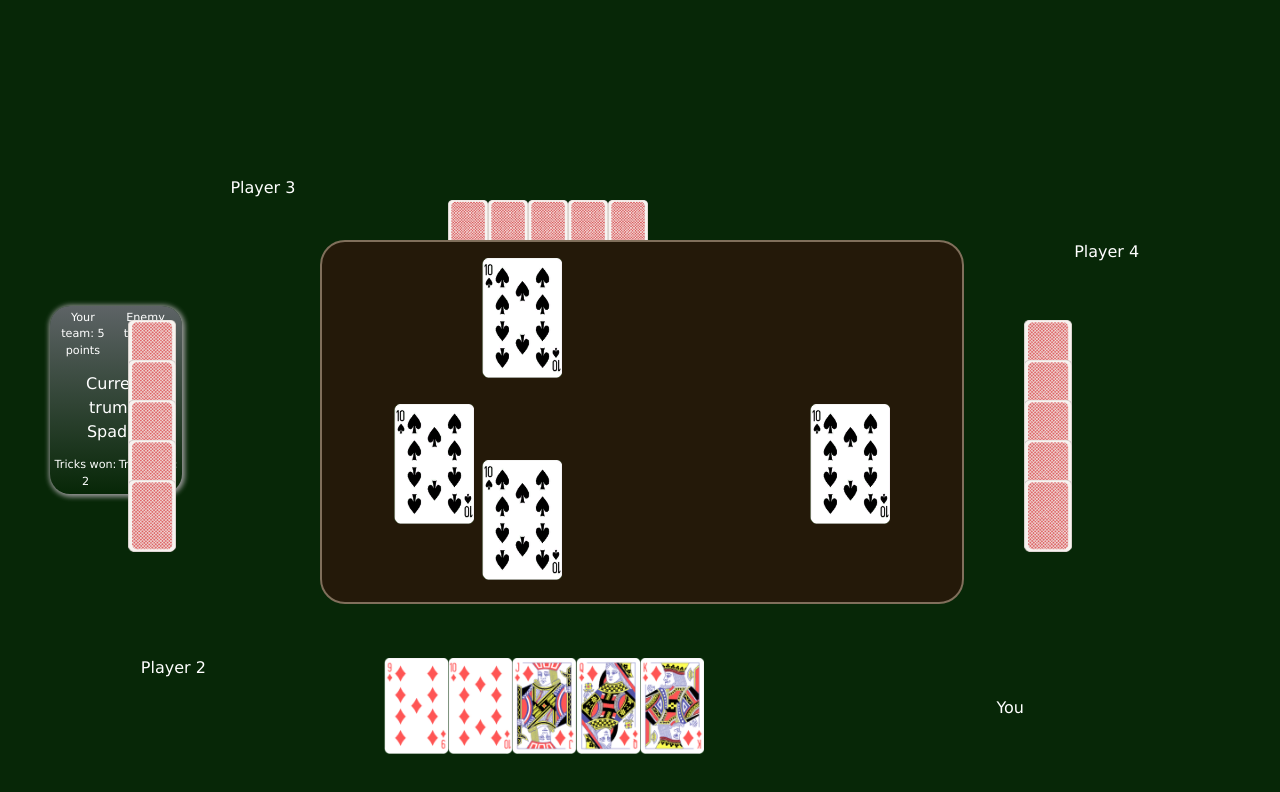
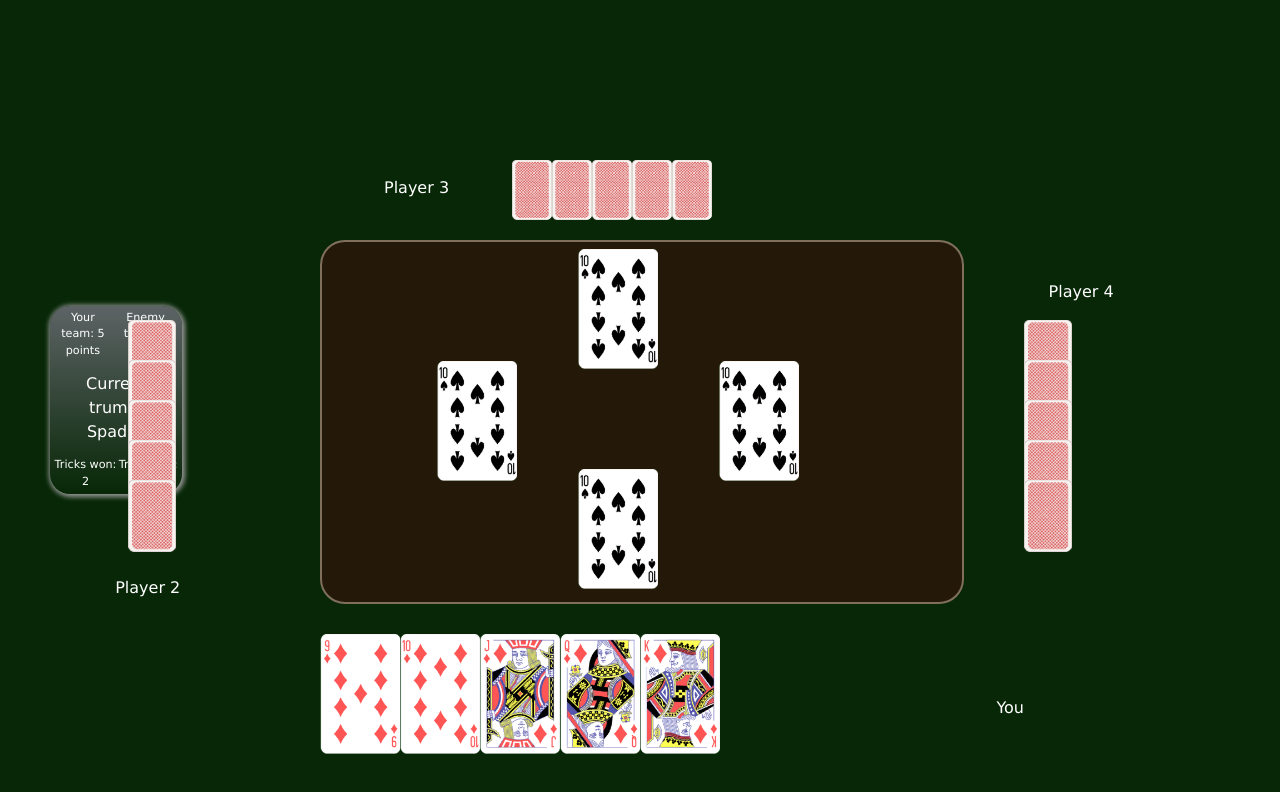
Before and after one commit to jasminealmassri/Euchre.Web, a React (Vite) app in the folder euchre-react/: page / in a window 1280 px wide. Shown: the top 792 px of the page. Built offline with nearby package versions, Linux system fonts and the light colour scheme.

Commit message:
Styling updates

```diff
--- a/euchre-react/src/components/TableComponent.css
+++ b/euchre-react/src/components/TableComponent.css
@@ -2,10 +2,10 @@
 
     position: absolute;
     bottom: 5%;
-    left: 30%;
+    left: 25%;
 
     .card {
-        width: 4rem;
+        width: 5rem;
         transition: all 0.2s linear;
     }
 
@@ -27,18 +27,18 @@
 
 #player-2-label {
 
-    bottom: 15%;
-    left: 11%;
+    bottom: 25%;
+    left: 9%;
 }
 
 #player-3-label {
     top: 22%;
-    left: 18%;
+    left: 30%;
 }
 
 #player-4-label {
-    top: 30%;
-    right: 11%;
+    top: 35%;
+    right: 13%;
 }
 
 .player-2-hand {
@@ -84,8 +84,8 @@
 .player-3-hand {
 
     position: absolute;
-    top: 25%;
-    left: 35%;
+    top: 20%;
+    left: 40%;
 
     .card {
         width: 2.5rem;
--- a/euchre-react/src/components/TrickComponent.css
+++ b/euchre-react/src/components/TrickComponent.css
@@ -23,28 +23,28 @@
 /* this isnt working yet */
 .player-1-card {
     position: absolute;
-    bottom: 1rem;
-    left: 10rem;
+    bottom: 2%;
+    left: 40%;
 
 }
 
 .player-2-card {
     position: absolute;
-    bottom: 4.5rem;
-    left: 4.5rem;
+    bottom: 32%;
+    left: 18%;
 
 }
 
 .player-3-card {
     position: absolute;
-    top: 1rem;
-    left: 10rem;
+    top: 2%;
+    left: 40%;
 
 }
 
 .player-4-card {
     position: absolute;
-    bottom: 4.5rem;
-    right: 4.5rem;
+    bottom: 32%;
+    left: 62%;
 
 }
```
